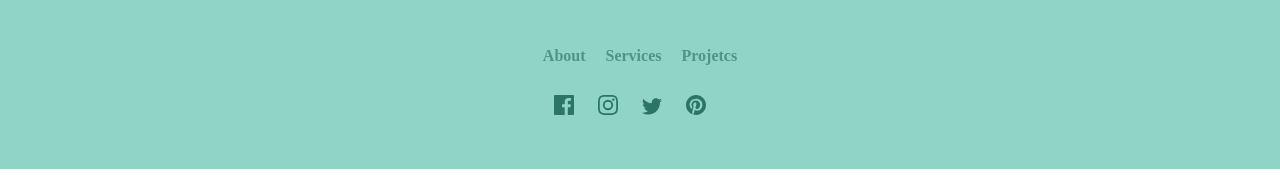
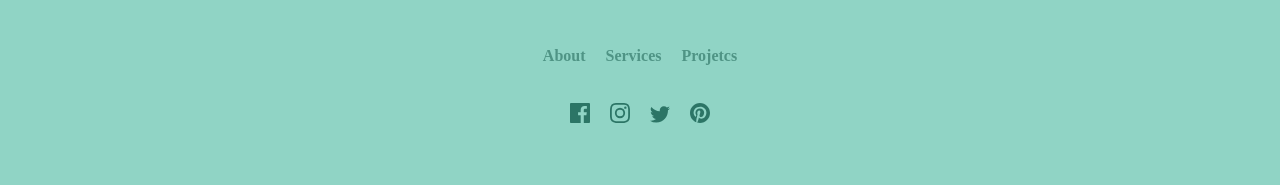
Before and after one commit to youcefTab/landing-page, a plain HTML site: page index.html in a window 1280 px wide. Shown: the part 2655-2840 px from the top of the page. Drawn offline with Linux system fonts and the light colour scheme.

Commit message:
changed icons footer margins

```diff
--- a/style.css
+++ b/style.css
@@ -211,6 +211,7 @@
     display: flex;
     flex-direction: column;
     align-items: center;
+    justify-content: space-between;
     background-color: #90D4C5;
     padding-top: 50px;
     padding-bottom: 50px;
@@ -227,7 +228,7 @@
 }
 
 .footer__navigation span {
-    padding: 8px;
+    margin: 8px;
     cursor: pointer;
 }
 
@@ -240,6 +241,6 @@
 }
 
 .social__media img {
-    padding-right: 20px;
+    margin: 8px;
     cursor: pointer;
 }
```
Also changed, not shown: index.html (+0 -1 lines).
